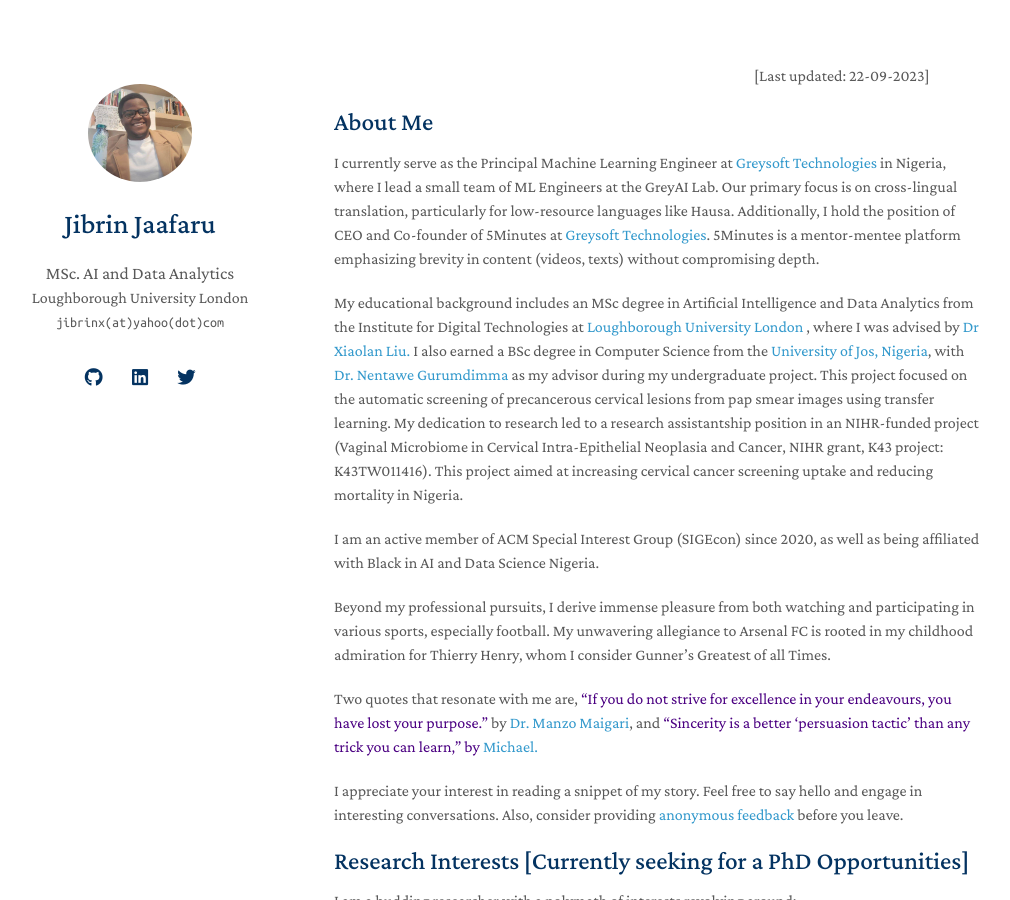
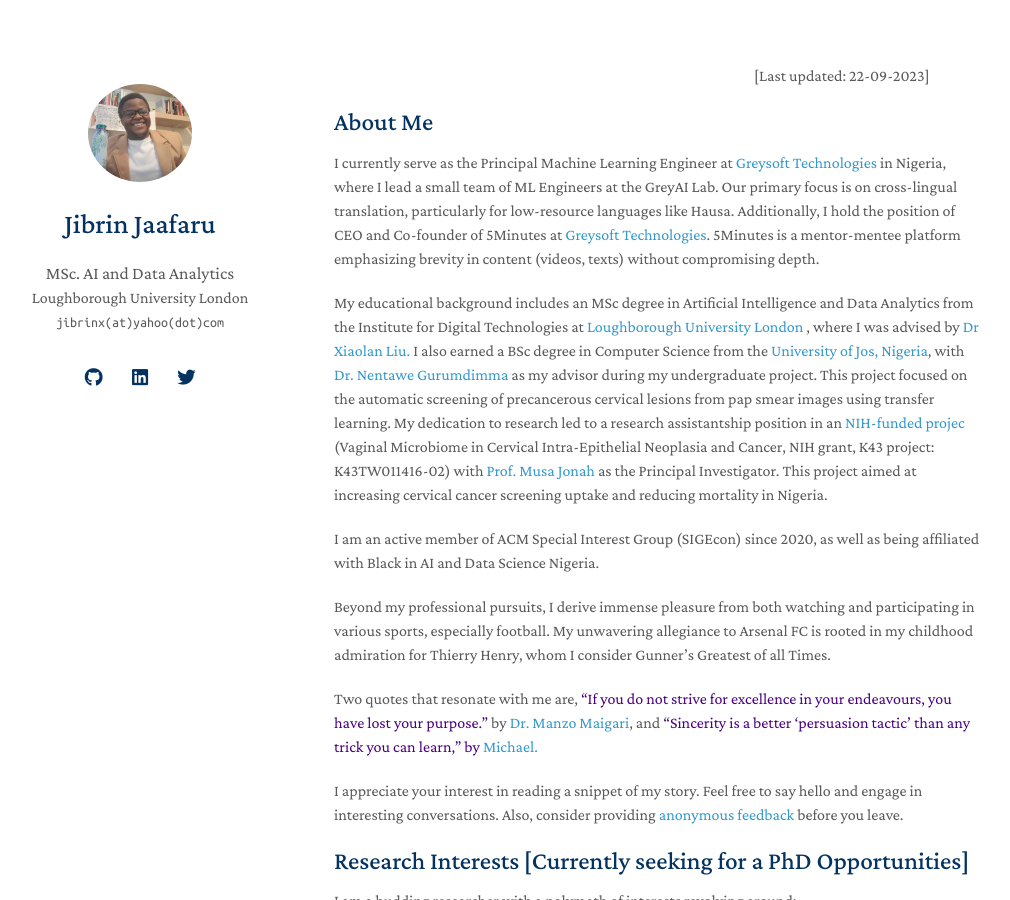
Before and after one commit to jibrinx/jibrinx.github.io, a Jekyll site: the page built from index.md, in a window 1280 px wide and 900 px high. Shown: the whole window, without its empty margins (136-1146 px from the left). Built offline with Jekyll 4.4.1, drawn with Linux system fonts in a browser that asks for light colours; nearby versions of some CDN libraries; a style sheet for code colours, icons or effects is not loaded.

Commit message:
Update index.md

```diff
--- a/index.md
+++ b/index.md
@@ -6,7 +6,7 @@ layout: homepage
 
 I currently serve as the Principal Machine Learning Engineer at <a href="https://greysoft.ng">Greysoft Technologies</a> in Nigeria, where I lead a small team of ML Engineers at the GreyAI Lab. Our primary focus is on cross-lingual translation, particularly for low-resource languages like Hausa. Additionally, I hold the position of CEO and Co-founder of 5Minutes at <a href="https://greysoft.ng">Greysoft Technologies</a>. 5Minutes is a mentor-mentee platform emphasizing brevity in content (videos, texts) without compromising depth.
 
-My educational background includes an MSc degree in Artificial Intelligence and Data Analytics from the Institute for Digital Technologies at  <a href="https://www.lborolondon.ac.uk/study/masters-degrees/artificial-intelligence-data-analytics/"> Loughborough University London </a>, where I was advised by <a href="https://www.lborolondon.ac.uk/about/staff/dr-xiaolan-liu/">Dr Xiaolan Liu.</a> I also earned a BSc degree in Computer Science from the <a href="https://unijos.edu.ng">University of Jos, Nigeria</a>, with <a href="https://scholar.google.com/citations?user=q9VpwWEAAAAJ&hl=enDr. Nentawe Gurumdimma)"> Dr. Nentawe Gurumdimma</a> as my advisor during my undergraduate project. This project focused on the automatic screening of precancerous cervical lesions from pap smear images using transfer learning. My dedication to research led to a research assistantship position in an NIHR-funded project (Vaginal Microbiome in Cervical Intra-Epithelial Neoplasia and Cancer, NIHR grant, K43 project: K43TW011416). This project aimed at increasing cervical cancer screening uptake and reducing mortality in Nigeria.
+My educational background includes an MSc degree in Artificial Intelligence and Data Analytics from the Institute for Digital Technologies at  <a href="https://www.lborolondon.ac.uk/study/masters-degrees/artificial-intelligence-data-analytics/"> Loughborough University London </a>, where I was advised by <a href="https://www.lborolondon.ac.uk/about/staff/dr-xiaolan-liu/">Dr Xiaolan Liu.</a> I also earned a BSc degree in Computer Science from the <a href="https://unijos.edu.ng">University of Jos, Nigeria</a>, with <a href="https://scholar.google.com/citations?user=q9VpwWEAAAAJ&hl=enDr. Nentawe Gurumdimma)"> Dr. Nentawe Gurumdimma</a> as my advisor during my undergraduate project. This project focused on the automatic screening of precancerous cervical lesions from pap smear images using transfer learning. My dedication to research led to a research assistantship position in an <a href="https://grantome.com/grant/NIH/K43-TW011416-02">NIH-funded projec </a>(Vaginal Microbiome in Cervical Intra-Epithelial Neoplasia and Cancer, NIH grant, K43 project: K43TW011416-02) with <a href="https://www.feinberg.northwestern.edu/faculty-profiles/az/profile.html?xid=39806"> Prof. Musa Jonah </a> as the Principal Investigator. This project aimed at increasing cervical cancer screening uptake and reducing mortality in Nigeria.
 
 I am an active member of ACM Special Interest Group (SIGEcon) since 2020, as well as being affiliated with Black in AI and Data Science Nigeria.
 
```
